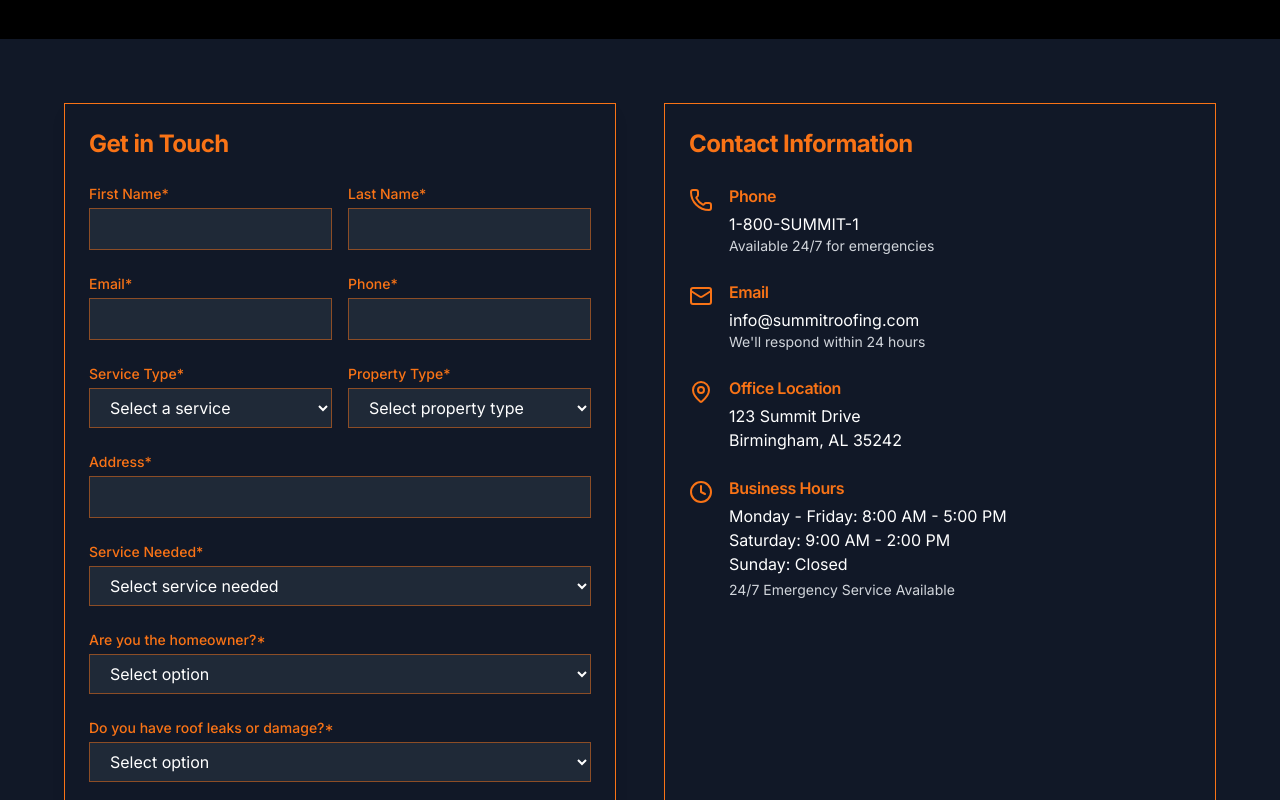
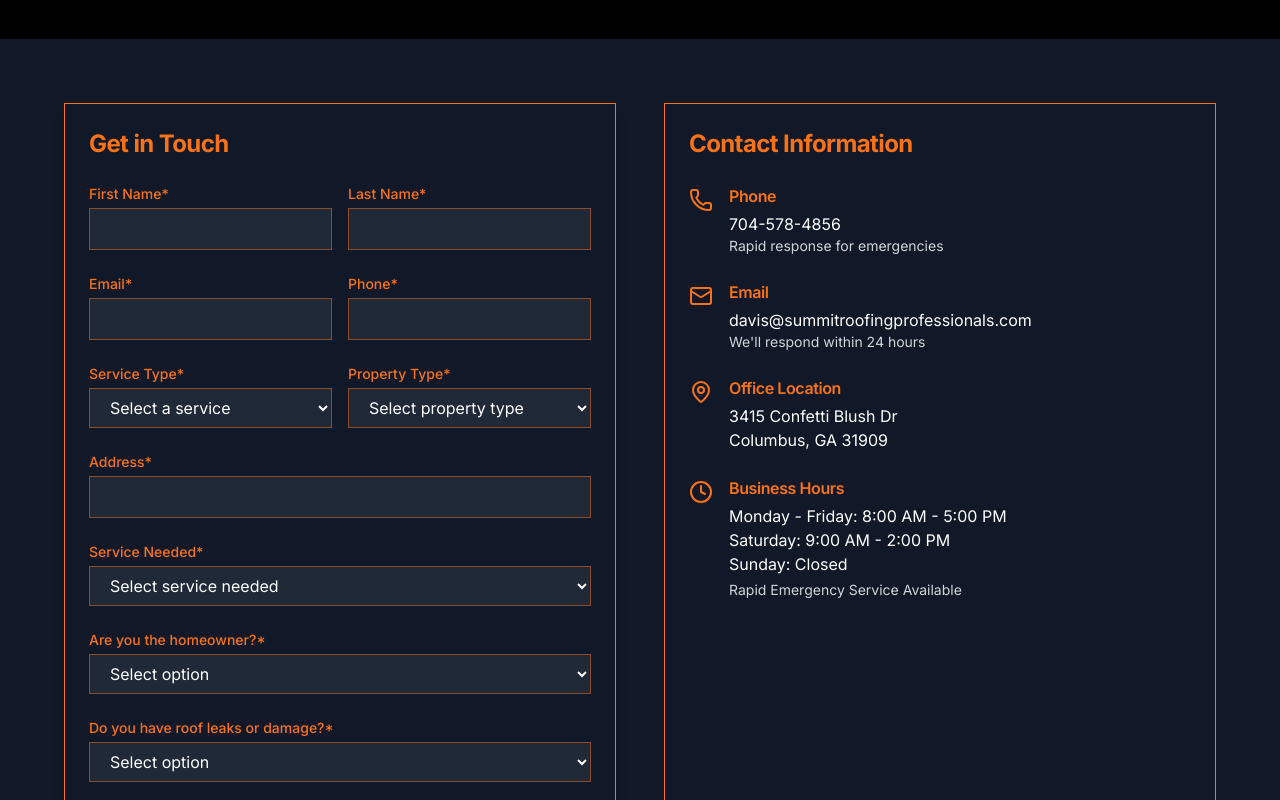
Before and after one commit to Hash0utlaw/sr, a Next.js app: page /contact in a window 1280 px wide. Shown: the part 533-1333 px from the top of the page. Built offline with nearby package versions, Linux system fonts and the light colour scheme.

Commit message:
contact info changed

```diff
--- a/components/ContactForm.tsx
+++ b/components/ContactForm.tsx
@@ -278,8 +278,8 @@ export default function ContactForm() {
             <Phone className="w-6 h-6 mt-1 flex-shrink-0 text-orange-500" />
             <div>
               <h3 className="font-semibold mb-1 text-orange-500">Phone</h3>
-              <p className="text-white">1-800-SUMMIT-1</p>
-              <p className="text-sm text-gray-300">Available 24/7 for emergencies</p>
+              <p className="text-white">704-578-4856</p>
+              <p className="text-sm text-gray-300">Rapid response for emergencies</p>
             </div>
           </div>
 
@@ -287,7 +287,7 @@ export default function ContactForm() {
             <Mail className="w-6 h-6 mt-1 flex-shrink-0 text-orange-500" />
             <div>
               <h3 className="font-semibold mb-1 text-orange-500">Email</h3>
-              <p className="text-white">info@summitroofing.com</p>
+              <p className="text-white">davis@summitroofingprofessionals.com</p>
               <p className="text-sm text-gray-300">We&apos;ll respond within 24 hours</p>
             </div>
           </div>
@@ -296,8 +296,8 @@ export default function ContactForm() {
             <MapPin className="w-6 h-6 mt-1 flex-shrink-0 text-orange-500" />
             <div>
               <h3 className="font-semibold mb-1 text-orange-500">Office Location</h3>
-              <p className="text-white">123 Summit Drive</p>
-              <p className="text-white">Birmingham, AL 35242</p>
+              <p className="text-white">3415 Confetti Blush Dr</p>
+              <p className="text-white">Columbus, GA 31909</p>
             </div>
           </div>
 
@@ -308,7 +308,7 @@ export default function ContactForm() {
               <p className="text-white">Monday - Friday: 8:00 AM - 5:00 PM</p>
               <p className="text-white">Saturday: 9:00 AM - 2:00 PM</p>
               <p className="text-white">Sunday: Closed</p>
-              <p className="text-sm text-gray-300 mt-1">24/7 Emergency Service Available</p>
+              <p className="text-sm text-gray-300 mt-1">Rapid Emergency Service Available</p>
             </div>
           </div>
         </div>
```
